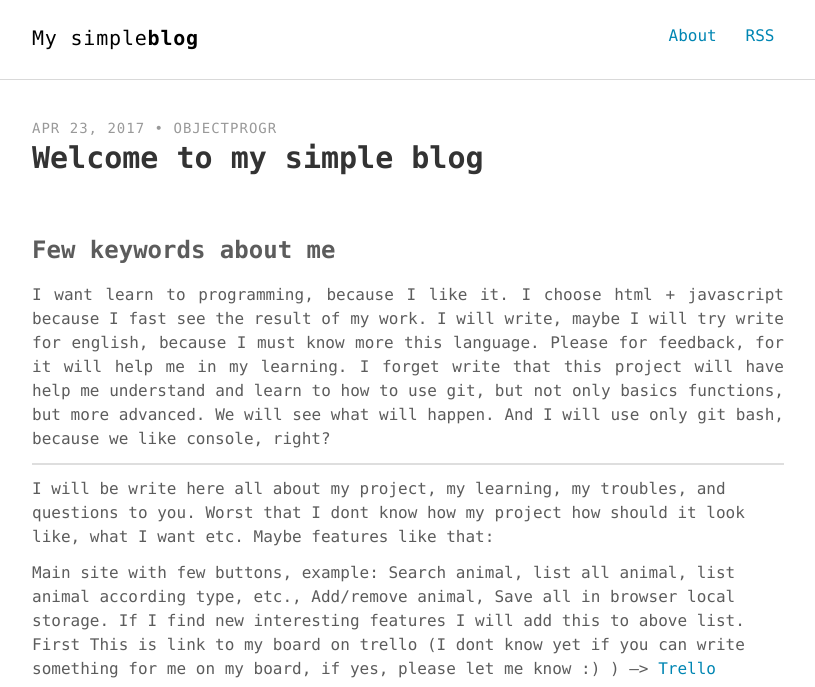
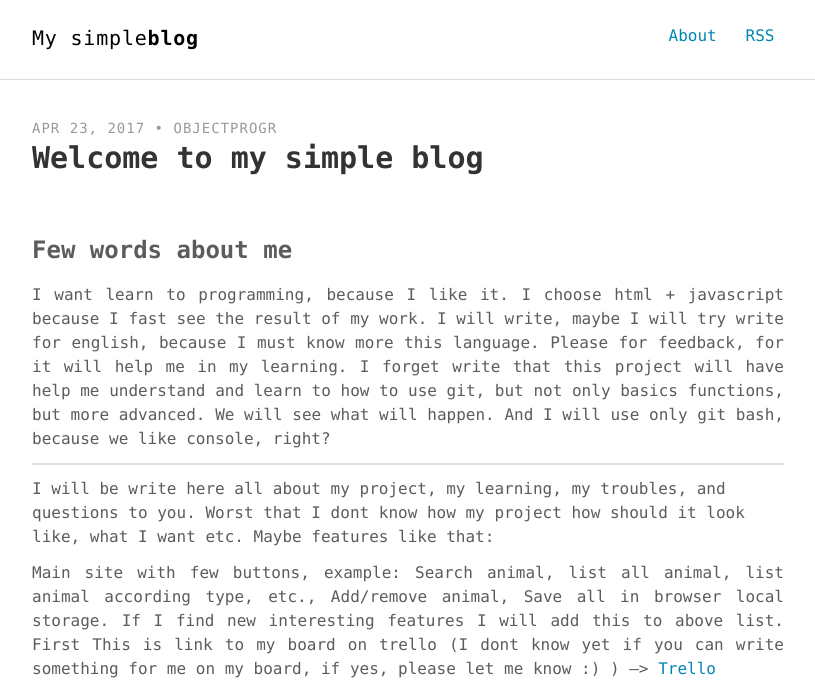
Before and after one commit to objectprogr/old_github_io_website, a Jekyll site: the page built from _posts/2017-04-23-Welcome-to-my-simple-blog.md, in a window 1280 px wide, cut to the strip 0-687 px from the top of the page. Shown: the whole strip, without its empty margins (232-1047 px from the left). Built offline with Jekyll 4.4.1, drawn with Linux system fonts in a browser that asks for light colours; comment, search, counter and statistics services are not loaded.

Commit message:
Justify text work

```diff
--- a/_posts/2017-04-23-Welcome-to-my-simple-blog.md
+++ b/_posts/2017-04-23-Welcome-to-my-simple-blog.md
@@ -7,7 +7,7 @@ keywords: "welcome"
 author: objectprogr
 ---
 
-### Few keywords about me
+### Few words about me
 I want learn to programming, because I like it. I choose html + javascript because I fast see the result of my work. I will write, maybe I will try write for english, because I must know more this language. Please for feedback, for it will help me in my learning. I forget write that this project will have help me understand and learn to how to use git, but not only basics functions, but more advanced. We will see what will happen. And I will use only git bash, because we like console, right?
 {: .alert .alert-info .text-justify}
 <hr>
@@ -17,7 +17,7 @@ Main site with few buttons, example: Search animal, list all animal, list animal
 Add/remove animal,
 Save all in browser local storage. If I find new interesting features I will add this to above list.
 First This is link to my board on trello (I dont know yet if you can write something for me on my board, if yes, please let me know :) ) --> <a href="https://trello.com/b/OzRQM5tX/javascript-animalshelter" target="blank">Trello</a>
-
+{: .alert .alert-info .text-justify}
 <hr>
 What more? I dont know ;) Ok, I will show you my funny icon, which I added to windows project folder icon :)\\
 <img src="https://image.flaticon.com/icons/png/128/390/390251.png">\\
```
